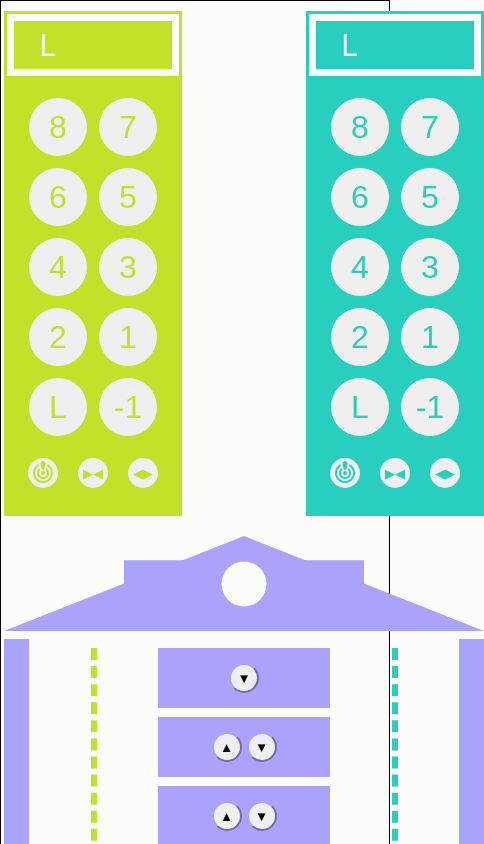
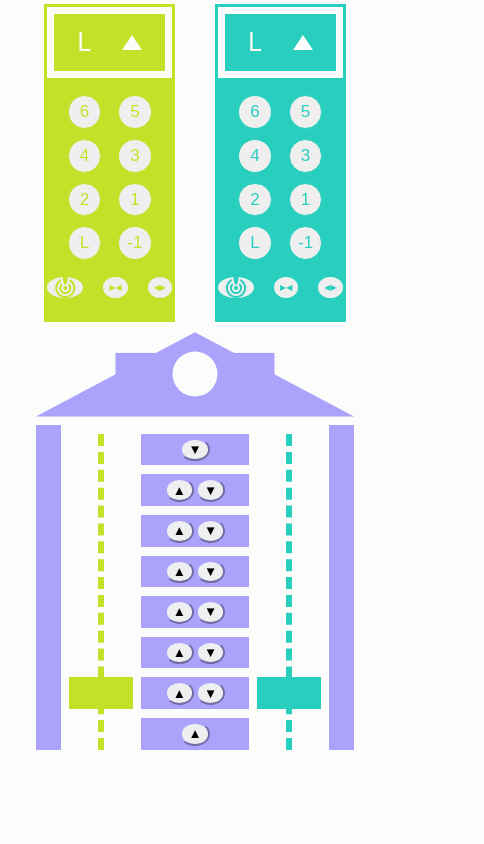
Before and after one commit to ibrod83/elevator-vue, a Vue app: page / in a window 390 px wide. Shown: the top 844 px of the page, 484 px wide, since content can reach past the window. Built offline with nearby package versions, Linux system fonts and the light colour scheme.

Commit message:
working responsive version with flaws

```diff
--- a/src/assets/base.css
+++ b/src/assets/base.scss
@@ -1,7 +1,13 @@
 /* color palette from <https://github.com/vuejs/theme> */
 :root {
-  font-size: 62.5%;
+  // font-size: 62.5%;
+  // @media (max-width: 1280px) {
+  //   font-size: 61%
+  // }
 
+  // @media (max-width: 768px) {
+  //   font-size: 60%;
+  // }
 
   --left-color: #c1e228;
   --right-color: #28cebe;
@@ -9,6 +15,13 @@
   --secondary-color: #e228cd;
   --primary-color: #aba3fb;
   --text-color: black;
+
+  // --left-color: #E8BA2F;
+  // --right-color: #1CB2A6;
+  // --background-color: #fcfcfb;
+  // --secondary-color: #C9A9FF;
+  // --primary-color: #D3E4FF;
+  // --text-color: black;
 
 }
 
--- a/src/assets/main.css
+++ /dev/null
@@ -1 +0,0 @@
-@import './base.css';
--- /dev/null
+++ b/src/assets/main.scss
@@ -0,0 +1 @@
+@import './base.scss';
--- a/src/components/Elevator.scss
+++ b/src/components/Elevator.scss
@@ -2,20 +2,32 @@
   height: 100%;
 }
 
+.main {
+  display: flex;
+  align-items: end;
+  gap: 10px;
+  justify-content: center;
+
+  @media (max-width: 768px) {
+    flex-wrap: wrap;
+  }
+
+  @media (max-width: 768px) {
+    flex-direction: column-reverse;
+    align-items: center;
+  }
+}
+
 .container {
-  // height: 100%;
-  border: 1px solid black;
-  // padding: 10%;
   padding: 2% 20%;
 
   @media (max-width: 1280px) {
-    padding: 2rem 2rem;
+    padding: 2% 20px;
   }
 
   @media (max-width: 768px) {
-    padding: 1rem 0.3rem;
+    padding: 1% 2%;
   }
-
 }
 
 .border-right {
@@ -25,7 +37,6 @@
 .border-left {
   border-color: var(--left-color);
 }
-
 
 .color-right {
   color: var(--right-color);
@@ -55,142 +66,67 @@
   border-width: 0px;
 }
 
-
-
-.main {
-  // border: 1px solid black;
-  gap: 2rem;
-  display: grid;
-  // grid-template-columns: repeat(5, 1fr);
-  // grid-template-rows: repeat(3, auto);
-  // grid-template-rows: minmax(50px, auto) 1fr;
-
-  // grid-template-areas:
-  //   "building building header header header"
-  //   "building building panels panels description"
-  //   "building building panels panels controls"
-  // ;
-
-
-  // @media (max-width: 1280px) {
-  //   grid-template-columns: repeat(2, 1fr);
-  //   /* grid-template-rows: repeat(3,auto); */
-  //   grid-template-areas:
-  //     "header header"
-  //     "description description"
-  //     "panels panels"
-  //     "building building"
-  //     "controls .";
-  // }
-
-  // @media (max-width: 768px) {
-  //   grid-template-columns: repeat(1, 1fr);
-  //   /* grid-template-rows: repeat(3,auto); */
-  //   grid-template-areas:
-  //     "header"
-  //     "panels"
-  //     "building"
-  //     "controls"
-  //     "description";
-  // }
-
-  grid-template-columns: repeat(3, 1fr);
-  // grid-template-rows: repeat(3, auto);
-  grid-template-areas:
-    "building panels panels";
-
-
-
-  @media (max-width: 768px) {
-    grid-template-columns: repeat(1, 1fr);
-    /* grid-template-rows: repeat(3,auto); */
-    grid-template-areas:
-      "panels panels"
-      "building building"
-  }
-}
-
-
-
 .panels {
-  grid-area: panels;
-  gap: 4%;
-  // grid-column-start: 4;
-  // grid-column-end: 5;
+  gap: 40px;
   display: flex;
   justify-content: space-between;
-
 }
-
-
 
 .header {
   grid-area: header;
 
   h1 {
-    font-size: 7.5rem;
+    font-size: 75px;
   }
-
-  // grid-column-start: 4;
-  // grid-column-end: auto;
 }
 
 .description {
   grid-area: description;
-  padding-left: 2rem;
-  // grid-column-start: 5;
-  // grid-column-end: 6;
-  // grid-row-start: 2;
-  // grid-row-end: 4;
+  padding-left: 20px;
   font-size: large;
 }
 
 .controls {
   grid-area: controls;
-  padding-left: 2rem;
+  padding-left: 20px;
   display: flex;
-  // grid-column-start: 5;
-  // grid-column-end: 6;
-  // grid-row: 7/-1
 }
 
 .building {
-  // height:60rem;
-  width: 48rem;
+  width: 480px;
   grid-area: building;
-  // grid-column-start: 1;
-  // grid-column-end: 4;
-  // grid-row: 1 / -1;
   position: relative;
 
-
+  @media (max-width: 768px) {
+    width: 85%;
+    // height: 50vh;
+  }
 }
 
+.building__body {
+  position: relative;
+  border-right: 25px solid var(--primary-color);
+  border-left: 25px solid var(--primary-color);
+  display: flex;
+  @media (max-width: 768px) {
 
-.building__body {
-  // height:634px;
-  // width: 46rem;
-  position: relative;
-  border-right: 2.5rem solid var(--primary-color);
-  border-left: 2.5rem solid var(--primary-color);
-  display: flex;
-
+    // height: 40vh;
+  }
 }
 
 .building__roof {
-  margin-bottom: 0.8rem;
-  height: 9.5rem;
+  margin-bottom: 8px;
+  height: 10vh;
   position: relative;
+
+  // @media (max-width: 768px) {}
 }
 
-
 .building__roof-triangle {
-
   height: 100%;
   background-color: var(--primary-color);
   clip-path: polygon(50% 0%, 0% 100%, 100% 100%);
   position: relative;
-
 }
 
 .building__roof-rectangle {
@@ -204,8 +140,8 @@
 }
 
 .building__roof-circle {
-  width: 4.5rem;
-  height: 4.5rem;
+  width: 45px;
+  height: 45px;
   background: var(--background-color);
   border-radius: 50%;
   position: absolute;
@@ -220,59 +156,50 @@
   flex-direction: column;
   position: relative;
   align-items: center;
-
 }
-
 
 .building__shaft::before {
   content: "";
-  /* Required for pseudo-elements */
   position: absolute;
-  /* Position the pseudo-element */
-  top: 0.9rem;
-  /* Position at the top of the div */
+  top: 9px;
   bottom: 0;
-  /* Extend to the bottom of the div */
   left: 50%;
-  /* Position in the middle */
-  border-left: 0.6rem dashed;
-  /* Create a dotted line */
+  border-left: 6px dashed;
   transform: translateX(-50%);
-  /* Adjust to center the line */
 }
 
 .building__shaft--right::before {
   border-color: var(--right-color);
 }
 
-
 .building__shaft--left::before {
   border-color: var(--left-color);
 }
-
 
 .building__lobby {
   width: 40%;
   display: flex;
   flex-direction: column;
-  gap: 0.9rem;
-  padding-top: 0.9rem;
-
+  gap: 9px;
+  padding-top: 2%;
+  justify-content: space-between;
+  @media (max-width: 768px) {
+    padding-top: 9px;
+  }
 }
 
 .building__lobby-floor {
   display: flex;
   justify-content: center;
-  gap: 0.5rem;
+  gap: 2%;
   align-items: center;
-  // height: 100%;
-  // min-height: 5.8rem;
   background-color: var(--primary-color);
-  // border: 0.1rem solid blue;
-  height: 6rem;
-
+  height: 60px;
+  // padding-bottom: 100%;
+  @media (max-width: 768px) {
+    height: 3.75vh;
+  }
 }
-
 
 .building__writing {
   text-align: center;
@@ -285,11 +212,11 @@
   text-align: center;
   justify-content: center;
   align-items: center;
-  height: 3rem;
-  width: 3rem;
-  border-radius: 100%;
+  height: 2.8vh;
+  // width: 30px;
+  aspect-ratio: 1/1;
+  border-radius: 50%;
   border-color: var(--primary-color);
-
 
   &:hover {
     cursor: pointer;
@@ -304,7 +231,6 @@
   background-color: green;
 }
 
-
 .elevator {
   background-color: var(--background-color);
   transition: bottom 0.2s linear;
@@ -312,14 +238,12 @@
   border-width: 2px;
   position: absolute;
   width: 80%;
-  min-height: 58px;
-  display: flex;
-  height: 100%;
-  height: 6rem;
-  // background-color: lightgray;
+  height: 60px;
   justify-content: center;
 
-
+  @media (max-width: 768px) {
+    height: 3.75vh;
+  }
 }
 
 .elevator--right {
@@ -330,24 +254,17 @@
   border-color: var(--left-color);
 }
 
-
-
 .elevator__door {
-
-  // background-color: grey;
   position: absolute;
   height: 100%;
   width: 50%;
 }
 
 .elevator__door--right {
-
   right: 0;
-
 }
 
 .elevator__door--left {
-
   left: 0;
 }
 
@@ -355,25 +272,20 @@
   z-index: 2000;
 }
 
-
-
 .elevator-panel {
-  height: fit-content;
-  max-width: 21rem;
   border-style: solid;
-  border-width: 0.3rem;
-  padding-bottom: 2.5rem;
+  border-width: 3px;
+  padding-bottom: 2.5vh;
 }
 
 .elevator-panel__indicators {
   color: var(--background-color);
   align-items: center;
-  font-size: 3rem;
-  // margin: 3%;
-  border: 0.7rem solid var(--background-color);
-  // background-color: slategrey;
+  font-size: 3vh;
+  border: 7px solid var(--background-color);
   display: flex;
   justify-content: space-around;
+  padding: 1vh;
 }
 
 .elevator-panel__direction-indicator {
@@ -381,102 +293,103 @@
   height: 0;
   border-left: 20px solid transparent;
   border-right: 20px solid transparent;
+  @media (max-width: 768px) {
+    border-left: 10px solid transparent;
+    border-right: 10px solid transparent;
+  }
 }
 
+
 .elevator-panel__direction-indicator--up {
-
-  border-bottom: 30px solid var(--background-color);
+  border-bottom: 15px solid var(--background-color);
 }
 
 .elevator-panel__direction-indicator--down {
+  border-top: 15px solid var(--background-color);
+}
 
-  border-top: 30px solid var(--background-color);
-  /* Change the color to match your needs */
+.elevator-panel__floor-number{
+  width: 16px;
+}
+
+.elevator-panel__floor-buttons {
+  display: grid;
+  grid-template-columns: repeat(2, 1fr);
+  grid-gap: 20px;
+  padding: 21px;
+
+
+  @media (max-width: 1024px) {
+    grid-gap: 10px;
+  }
+
+  @media (max-width: 768px) {
+    padding:2vh;;
+  }
+
 }
 
 
-
-.elevator-panel__floor-buttons {
-
-  display: grid;
-  grid-template-columns: repeat(2, 1fr);
-  grid-gap: 2rem;
-  // background-color: slategrey;
-  padding: 2.1rem;
-
-
-  @media (max-width: 1024px) {
-    grid-gap: 1rem;
-  }
-}
-
 .elevator-panel__floor-button {
-  color:inherit;
+  color: inherit;
   border-style: solid;
   border-width: 1px;
   border-color: inherit;
-  font-size: xx-large;
-  height: 6rem;
-  width: 6rem;
+  font-size: 32px;
+  height: 50px;
+  width: 50px;
   border-style: solid;
-  // border-radius: 100%;
-  // background-color: lightgrey;
+
+  @media (max-width: 768px) {
+    font-size: 17px;
+    height: 4vh;
+    aspect-ratio: 1 / 1;
+    width: auto;
+  }
 
   &:hover {
     cursor: pointer;
   }
 }
 
-
-
 .elevator-panel__floor-button--selected {
-  // background-color: yellow;
-  color:var(--background-color);
+  color: var(--background-color);
   border-color: var(--background-color);
   background-color: transparent;
 }
 
-
 .elevator-panel__action-buttons {
-  color:inherit;
+  color: inherit;
   border-color: inherit;
   display: flex;
-  // background-color: slategrey;
-  // padding: 1rem 3.5rem;
   justify-content: center;
-  gap: 2rem;
+  gap: 20px;
+}
 
+.elevator-panel__action {
+  color: inherit;
+  height: 30px;
+  width: 30px;
+  font-size: 13px;
+  display: inline-flex;
+  justify-content: center;
 
-
-
-}
-.elevator-panel__action {
-  color:inherit;
-  height: 3rem;
-  width: 3rem;
-  font-size: small;
-  display: flex;
-  justify-content: center;
+  @media (max-width: 768px) {
+    font-size: 8px;
+    height: 2.5vh;
+    aspect-ratio: 1 / 1;
+    width: auto;
+  }
 
   &:hover {
     cursor: pointer;
   }
-
 }
 
-
-
-
-
-
-
-
-
-
 .indicator__elevatorState {
-  color: navy
+  color: navy;
 }
 
 .indicator__elevatorDesignation {
-  color: purple
+  color: purple;
 }
--- a/src/components/ElevatorPanel.vue
+++ b/src/components/ElevatorPanel.vue
@@ -34,12 +34,12 @@ const onCloseDoor = () => {
 <template>
 
         <div class="elevator-panel__indicators">
-            <div class="elevator-panel__floor-indicator">{{ currentFloor || "L" }}</div>
+            <div class="elevator-panel__floor-number">{{ currentFloor || "L" }}</div>
             <!-- <div class="elevator-panel__direction-indicator"> &#9650;</div> -->
-            <!-- <div  class="elevator-panel__direction-indicator elevator-panel__direction-indicator--up"></div> -->
-            <div v-if="designatedDirection === DesignatedDirectionEnum.DESIGNATED_UP" class="elevator-panel__direction-indicator elevator-panel__direction-indicator--up"></div>
+            <div  class="elevator-panel__direction-indicator elevator-panel__direction-indicator--up"></div>
+            <!-- <div v-if="designatedDirection === DesignatedDirectionEnum.DESIGNATED_UP" class="elevator-panel__direction-indicator elevator-panel__direction-indicator--up"></div>
             <div v-if="designatedDirection === DesignatedDirectionEnum.DESIGNATED_DOWN" class="elevator-panel__direction-indicator elevator-panel__direction-indicator--down"></div>
-            <div v-if="designatedDirection === DesignatedDirectionEnum.IDLE" class="elevator-panel__direction-indicator"></div>
+            <div v-if="designatedDirection === DesignatedDirectionEnum.IDLE" class="elevator-panel__direction-indicator"></div> -->
         </div>
         <div class="elevator-panel__floor-buttons">
             <button @click="onChooseFloor(floor)" v-for="floor in floorNumbers"
@@ -57,21 +57,21 @@ const onCloseDoor = () => {
             </button>
 
             <button @click="onCloseDoor()" class="button elevator-panel__action elevator-panel__action--closeDoor">
-                <span>
+                <div>
                     &#9654;
-                </span><span>
+                </div><div>
                     &#9664;
-                </span>
+                </div>
 
             </button>
             <button @click="onOpenDoor()" class="button elevator-panel__action elevator-panel__action--openDoor">
-                <span>
+                <div>
                     &#9664;
-                </span>
-                <span >
+                </div>
+                <div >
                     &#9654;
 
-                </span>
+                </div>
             </button>
         </div>
 
--- a/src/components/Main.vue
+++ b/src/components/Main.vue
@@ -9,7 +9,7 @@ import { onMounted, onUnmounted, computed, markRaw, reactive, type Ref, type Raw
 
 import { ref } from 'vue'
 
-const elevatorConfig: Omit<ElevatorConfig, 'id'> = { floorRange: [-1, 8], travelDelay: 500, completeDoorCycleTime: 1000, doorOpenDuration: 1500, delayBeforeDoorOpens: 300, travelSteps: 5 }
+const elevatorConfig: Omit<ElevatorConfig, 'id'> = { floorRange: [-1, 6], travelDelay: 250, completeDoorCycleTime: 1000, doorOpenDuration: 1500, delayBeforeDoorOpens: 300, travelSteps: 5 }
 
 const elevator1 = new Elevator({ ...elevatorConfig, id: 1 });
 const elevator2 = new Elevator({ ...elevatorConfig, id: 2 });
@@ -138,7 +138,30 @@ onUnmounted(() => {//
   // elevator.cleanup();
   elevator1.destroy()
   elevator2.destroy()
+  // window.removeEventListener('resize', matchHeights);
 })
+
+
+// const matchHeights = () => {
+//   // mainBoxes.value.forEach((box, index) => {
+//   //   const boxHeight = box.offsetHeight;
+//   //   if (greenCartItems.value[index]) greenCartItems.value[index].style.height = `${boxHeight}px`;
+//   //   if (blueCartItems.value[index]) blueCartItems.value[index].style.height = `${boxHeight}px`;
+//   // });
+//   //@ts-ignore
+//   const buildingLobbyFloorHeight = document.querySelector('.building__lobby-floor')?.offsetHeight
+//   console.log(buildingLobbyFloorHeight)
+//   //@ts-ignore
+//   document.querySelectorAll('.elevator').forEach(i=>i.style.height = `${buildingLobbyFloorHeight}px`)
+
+// };
+
+// onMounted(() => {
+//   matchHeights();
+//   window.addEventListener('resize', matchHeights);
+// });
+
+
 
 const onOpenDoor = (elevator: Elevator) => {
   // console.log('onOpenDoor')
--- a/src/main.ts
+++ b/src/main.ts
@@ -1,4 +1,4 @@
-import './assets/main.css'
+import './assets/main.scss'
 
 import { createApp } from 'vue'
 import App from './App.vue'
--- a/vite.config.ts
+++ b/vite.config.ts
@@ -5,6 +5,9 @@ import vue from '@vitejs/plugin-vue'
 
 // https://vitejs.dev/config/
 export default defineConfig({
+  server:{
+    port:80
+  },
   plugins: [
     vue(),
   ],
```
